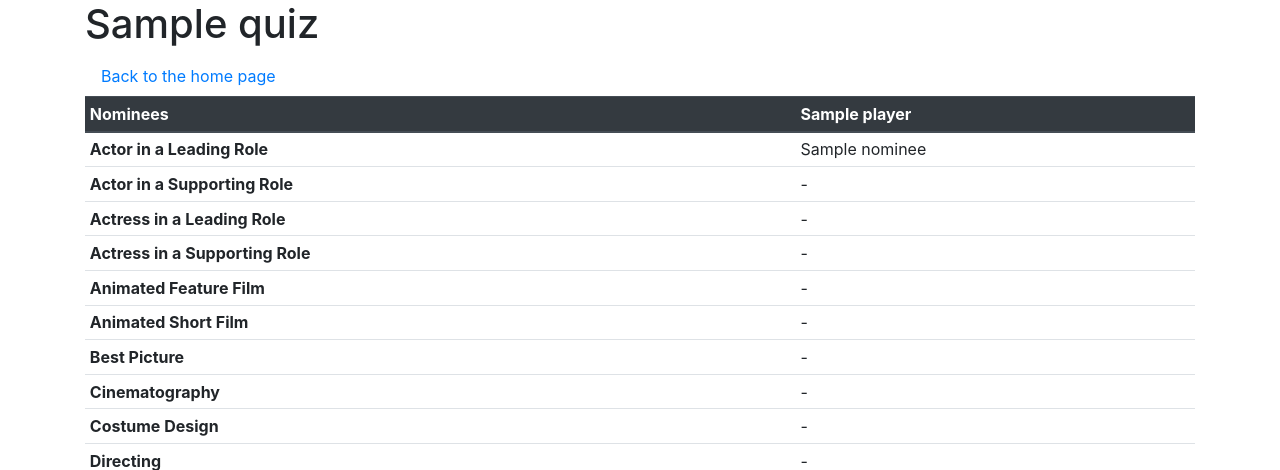
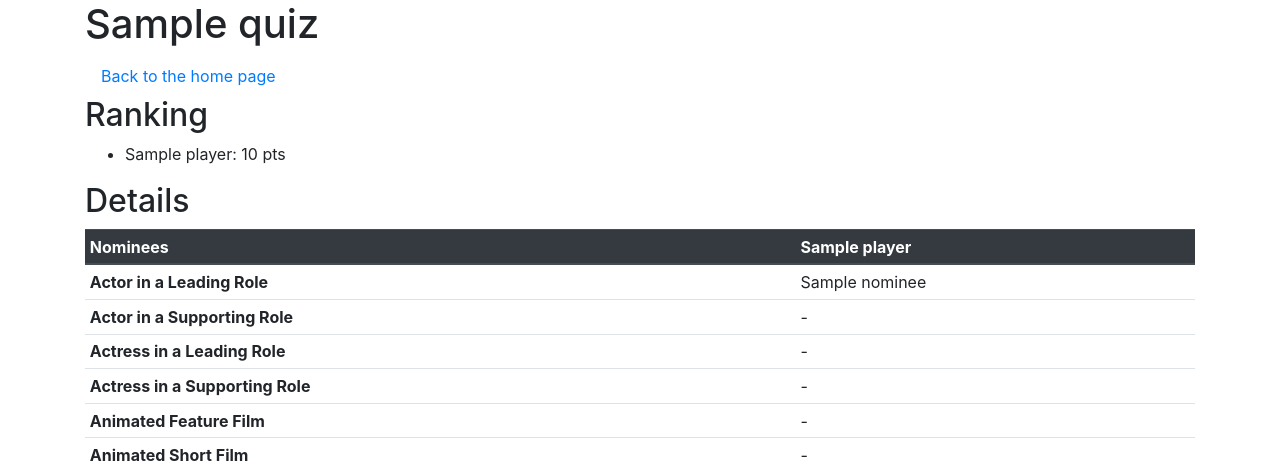
Before and after one commit to nortigo/oscarquiz, a Django app: page /results/1/ in a window 1280 px wide. Shown: the top 470 px of the page. Run offline with Django 3.2, Linux system fonts and the light colour scheme; tables that the repository leaves empty hold one stand-in row (values such as "Sample post"); some libraries are stand-ins or nearby versions.

Commit message:
Add ranking

```diff
--- a/oscarquiz/views.py
+++ b/oscarquiz/views.py
@@ -1,10 +1,9 @@
 # -*- coding: utf-8 -*-
-from django import forms
 from django.http.response import HttpResponseForbidden
 from django.shortcuts import get_object_or_404, redirect
 from django.utils import timezone
 from django.views.generic.base import TemplateView
-from django.forms import formset_factory, modelformset_factory
+from django.forms import modelformset_factory
 from oscarquiz.models import Quiz, QuizPlayer, Answer
 from oscarquiz.forms import AnswerForm
 from oscarquiz.constants import CATEGORIES
@@ -125,11 +124,12 @@ class ResultsView(TemplateView):
 
     def get(self, request, *args, **kwargs):
         quiz = get_object_or_404(Quiz, id=kwargs['quiz_id'])
+        queryset = QuizPlayer.objects.filter(quiz=quiz)
+        ranking = queryset.values('player__name', 'score').order_by('-score')
 
         return self.render_to_response(context={
             'categories': CATEGORIES,
             'quiz': quiz,
-            'quiz_players': QuizPlayer.objects.filter(
-                quiz=quiz
-            ).order_by('quiz_id', 'player__name')
+            'ranking': ranking,
+            'quiz_players': queryset.order_by('quiz_id', 'player__name')
         })
--- a/templates/results.html
+++ b/templates/results.html
@@ -14,6 +14,14 @@
                     </li>
                 </ul>
 
+                <h2>Ranking</h2>
+                <ul>
+                    {% for rank in ranking %}
+                        <li>{{ rank.player__name }}: {{ rank.score }} pts</li>
+                    {% endfor %}
+                </ul>
+
+                <h2>Details</h2>
                 <table class="table table-hover table-sm">
                     <thead class="thead-dark">
                     <tr>
```
